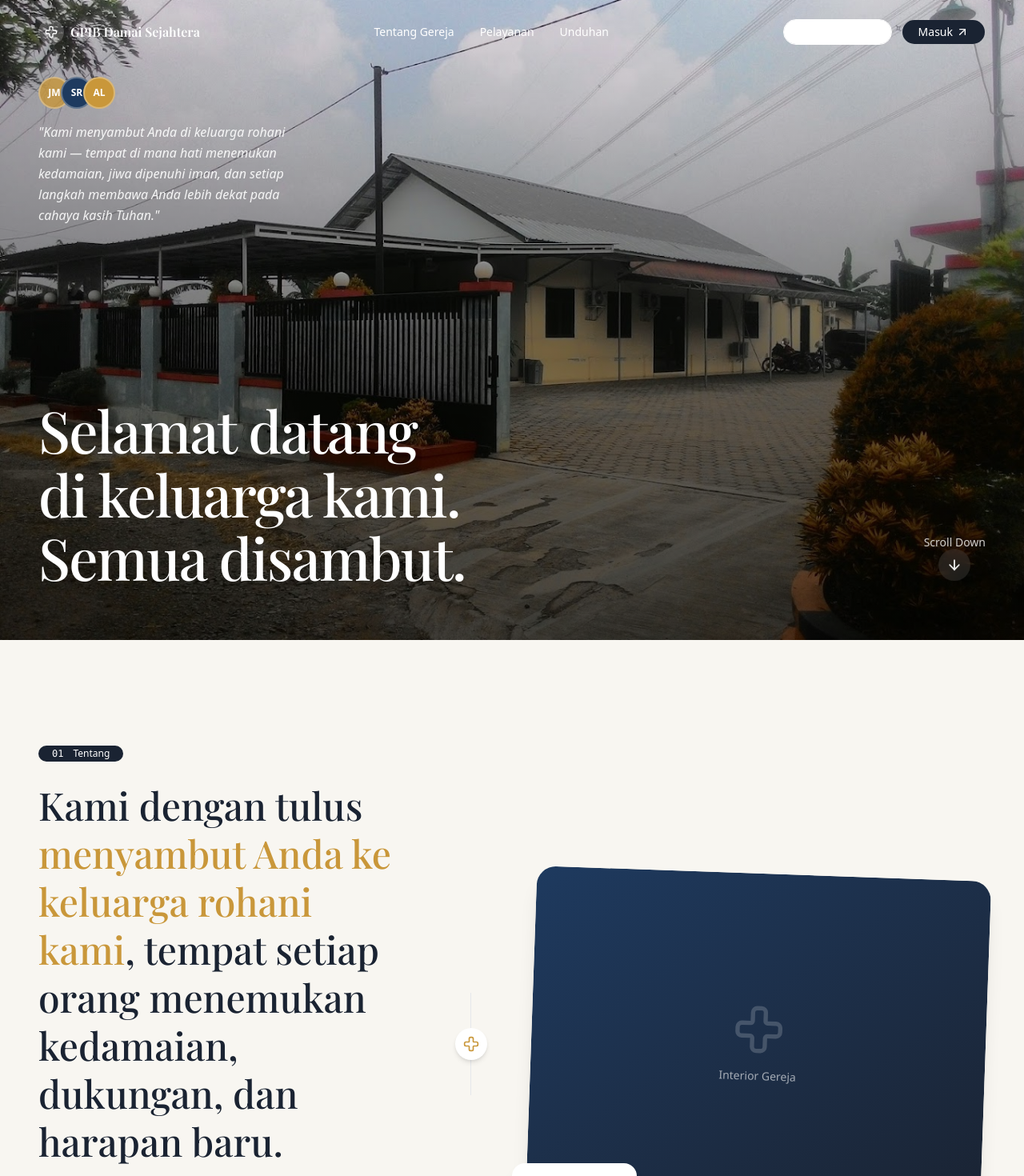
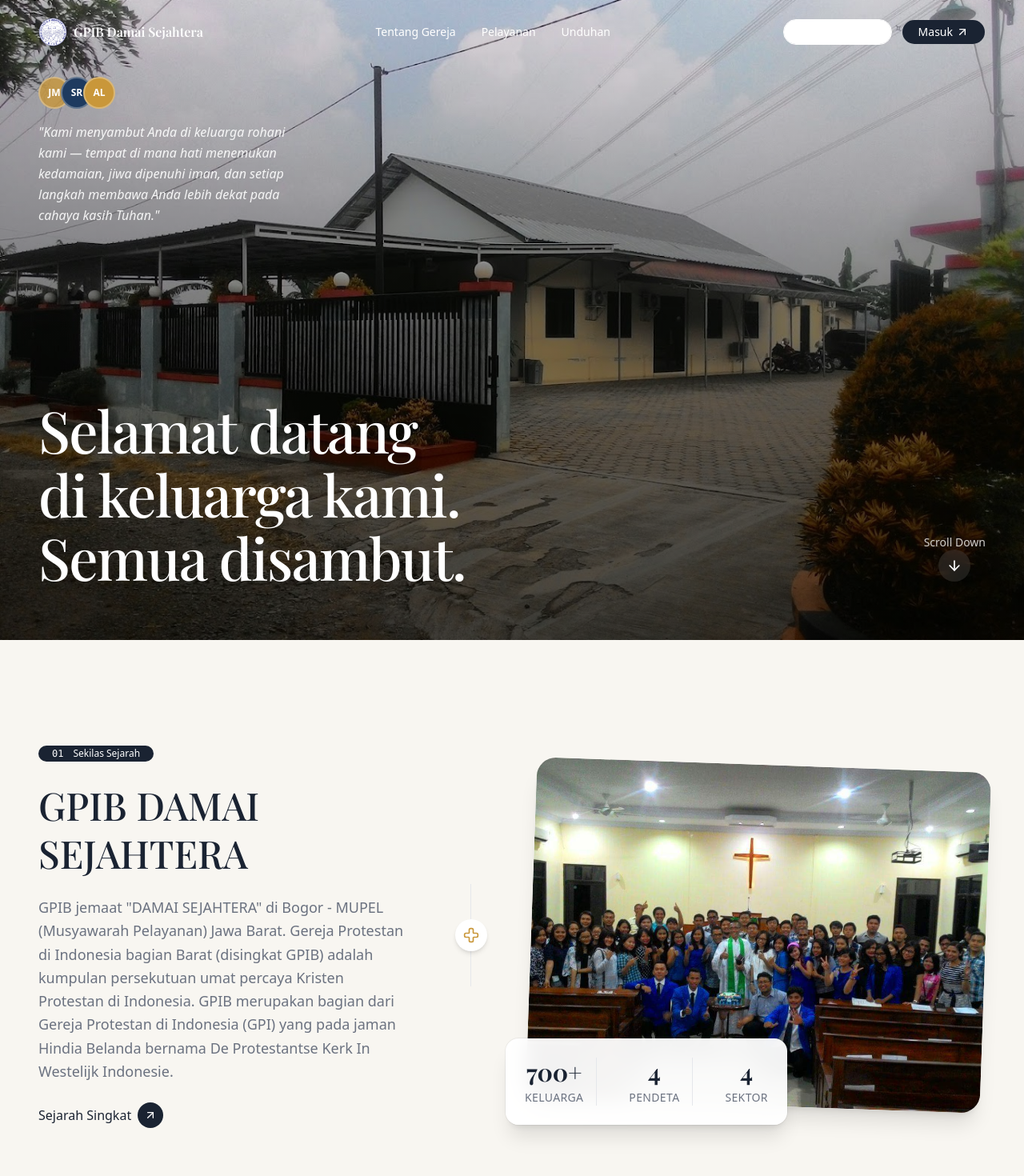
Before and after one commit to talax0n/DEES, a Next.js app: page / in a window 1280 px wide. Shown: the top 1470 px of the page at 80% size. Built offline with nearby package versions, Linux system fonts and the light colour scheme; a web font is replaced by a local one.

Commit message:
feat: update navbar logo, about content

```diff
--- a/components/landing/About.tsx
+++ b/components/landing/About.tsx
@@ -3,6 +3,7 @@
 import { useEffect, useRef, useState } from 'react'
 import { motion, useInView, useReducedMotion, animate } from 'framer-motion'
 import { Badge } from '@/components/ui/badge'
+import Image from 'next/image'
 import { ArrowUpRight, Cross } from 'lucide-react'
 import { AnimatedSection } from './AnimatedSection'
 
@@ -42,21 +43,17 @@ export function About() {
               className="bg-navy text-white hover:bg-navy px-4 py-1.5 text-xs font-medium rounded-full"
             >
               <span className="font-mono mr-2">01</span>
-              Tentang
+              Sekilas Sejarah
             </Badge>
 
             {/* Headline */}
             <h2 className="font-serif text-3xl sm:text-4xl lg:text-5xl font-medium text-navy leading-tight">
-              Kami dengan tulus{' '}
-              <span className="text-gold">menyambut Anda ke keluarga rohani kami</span>,
-              tempat setiap orang menemukan kedamaian, dukungan, dan harapan baru.
+              GPIB DAMAI SEJAHTERA
             </h2>
 
             {/* Body text */}
             <p className="text-gray-text text-base lg:text-lg leading-relaxed">
-              GPIB Damai Sejahtera adalah gereja yang berkomitmen untuk menjadi rumah rohani
-              bagi setiap orang. Kami percaya bahwa melalui firman Tuhan, persekutuan, dan
-              pelayanan, setiap jiwa dapat bertumbuh dalam iman dan kasih Kristus.
+              GPIB jemaat &quot;DAMAI SEJAHTERA&quot; di Bogor - MUPEL (Musyawarah Pelayanan) Jawa Barat. Gereja Protestan di Indonesia bagian Barat (disingkat GPIB) adalah kumpulan persekutuan umat percaya Kristen Protestan di Indonesia. GPIB merupakan bagian dari Gereja Protestan di Indonesia (GPI) yang pada jaman Hindia Belanda bernama De Protestantse Kerk In Westelijk Indonesie.
             </p>
 
             {/* CTA Link */}
@@ -66,7 +63,7 @@ export function About() {
               whileHover={{ x: 4 }}
               transition={{ type: "spring", stiffness: 300 }}
             >
-              Pelajari Lebih
+              Sejarah Singkat
               <span className="w-8 h-8 rounded-full bg-navy text-white flex items-center justify-center group-hover:bg-gold transition-colors">
                 <ArrowUpRight className="w-4 h-4" />
               </span>
@@ -90,23 +87,39 @@ export function About() {
               className="relative rounded-3xl overflow-hidden shadow-xl aspect-[4/3]"
               style={{ transform: 'rotate(2deg)' }}
             >
-              {/* Placeholder for church interior image */}
-              <div className="absolute inset-0 bg-gradient-to-br from-navy-mid to-navy flex items-center justify-center">
-                <div className="text-center text-white/60">
-                  <Cross className="w-16 h-16 mx-auto mb-4 opacity-30" />
-                  <p className="text-sm">Interior Gereja</p>
-                </div>
-              </div>
+              <Image
+                src="/INTERIOR.jpg"
+                alt="Interior Gereja GPIB Damai Sejahtera"
+                fill
+                sizes="(min-width: 1024px) 50vw, 100vw"
+                className="object-cover"
+              />
             </div>
 
-            {/* Floating stat card */}
+            {/* Floating stat cards */}
             <div
-              className="absolute -bottom-6 -left-6 bg-white rounded-2xl shadow-lg px-6 py-4 z-10"
+              className="absolute -bottom-8 left-1/2 -translate-x-1/2 lg:translate-x-0 lg:-bottom-6 lg:-left-8 bg-white/95 backdrop-blur-md rounded-2xl shadow-xl p-4 sm:p-6 z-10 w-[92%] sm:w-max flex flex-row items-center justify-around sm:justify-start gap-2 sm:gap-6 divide-x divide-gray-200 ring-1 ring-gray-900/5"
             >
-              <p className="font-serif text-2xl lg:text-3xl font-semibold text-navy">
-                <AnimatedCounter target={700} suffix="+" />
-              </p>
-              <p className="text-gray-text text-sm">Keluarga Jemaat</p>
+              <div className="text-center px-2 sm:px-4 first:pl-0 last:pr-0">
+                <p className="font-serif text-xl sm:text-3xl font-bold text-navy">
+                  <AnimatedCounter target={700} suffix="+" />
+                </p>
+                <p className="text-gray-text text-[10px] sm:text-sm font-medium mt-0.5 sm:mt-1 uppercase tracking-wide">Keluarga</p>
+              </div>
+
+              <div className="text-center px-2 sm:px-4 first:pl-0 last:pr-0">
+                <p className="font-serif text-xl sm:text-3xl font-bold text-navy">
+                  <AnimatedCounter target={4} />
+                </p>
+                <p className="text-gray-text text-[10px] sm:text-sm font-medium mt-0.5 sm:mt-1 uppercase tracking-wide">Pendeta</p>
+              </div>
+
+              <div className="text-center px-2 sm:px-4 first:pl-0 last:pr-0">
+                <p className="font-serif text-xl sm:text-3xl font-bold text-navy">
+                  <AnimatedCounter target={4} />
+                </p>
+                <p className="text-gray-text text-[10px] sm:text-sm font-medium mt-0.5 sm:mt-1 uppercase tracking-wide">Sektor</p>
+              </div>
             </div>
           </AnimatedSection>
         </div>
--- a/components/landing/Navbar.tsx
+++ b/components/landing/Navbar.tsx
@@ -1,11 +1,12 @@
 "use client"
 
 import { useState } from 'react'
+import Image from 'next/image'
 import { motion, useReducedMotion } from 'framer-motion'
 import { useScrollY } from '@/hooks/useScrollY'
 import { Button } from '@/components/ui/button'
 import { Sheet, SheetContent, SheetTrigger } from '@/components/ui/sheet'
-import { Menu, ArrowUpRight, Cross } from 'lucide-react'
+import { Menu, ArrowUpRight } from 'lucide-react'
 
 const navLinks = [
   { label: 'Tentang Gereja', href: '#about' },
@@ -37,10 +38,14 @@ export function Navbar() {
             animate={{ opacity: 1, x: 0 }}
             transition={{ duration: shouldReduceMotion ? 0 : 0.5, ease: "easeOut" }}
           >
-            <div className={`w-8 h-8 rounded-full flex items-center justify-center transition-colors ${
-              isScrolled ? 'bg-navy' : 'bg-white/20'
-            }`}>
-              <Cross className={`w-4 h-4 ${isScrolled ? 'text-white' : 'text-white'}`} />
+            <div className="relative w-9 h-9 shrink-0">
+              <Image
+                src="/LOGO.png"
+                alt="Logo GPIB"
+                fill
+                sizes="36px"
+                className="object-contain"
+              />
             </div>
             <span className={`font-serif font-semibold text-sm lg:text-base transition-colors ${
               isScrolled ? 'text-navy' : 'text-white'
@@ -112,8 +117,14 @@ export function Navbar() {
             <SheetContent side="right" className="w-[300px] bg-white">
               <div className="flex flex-col gap-6 mt-8">
                 <a href="#" className="flex items-center gap-2">
-                  <div className="w-8 h-8 rounded-full bg-navy flex items-center justify-center">
-                    <Cross className="w-4 h-4 text-white" />
+                  <div className="relative w-8 h-8 shrink-0">
+                    <Image
+                      src="/LOGO.png"
+                      alt="Logo GPIB"
+                      fill
+                      sizes="32px"
+                      className="object-contain"
+                    />
                   </div>
                   <span className="font-serif font-semibold text-navy">
                     GPIB Damai Sejahtera
```
Also changed, not shown: public/INTERIOR.jpg (added), public/LOGO.png (added).
